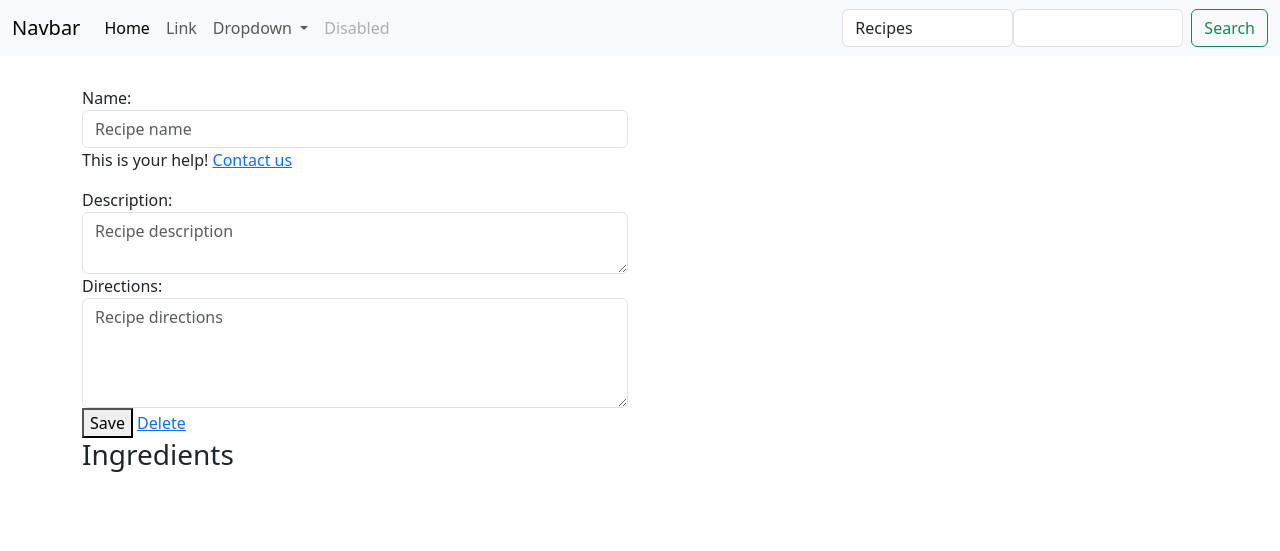
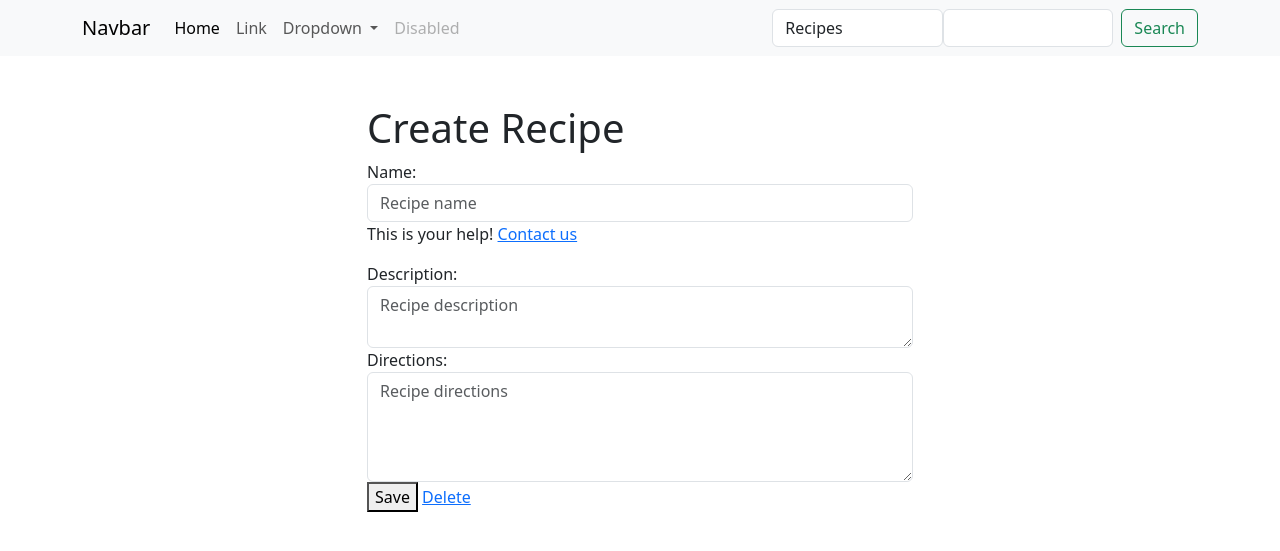
Before and after one commit to AndreMuderhwa/Learn_django_3.2, a Django app: page /pantry/recipes/create/ in a window 1280 px wide. Shown: the top 551 px of the page. Run offline with Django 3.2, Linux system fonts and the light colour scheme; a user stored in the database is signed in; some libraries are stand-ins or nearby versions.

Commit message:
finalzing bootstrap design

```diff
--- a/templates/base.html
+++ b/templates/base.html
@@ -15,16 +15,14 @@
     {% include 'base/navbar.html'%}
 
     <div class='container'>
-        <div class='row'>
-            <div class='col-12 col-md-6'>
+
 
 
                 {% block content %}
 
                 {% endblock content %}
 
-            </div>
-        </div>
+
     </div>
 
 
--- a/templates/base/navbar.html
+++ b/templates/base/navbar.html
@@ -1,5 +1,5 @@
-<nav class="navbar navbar-expand-lg bg-body-tertiary">
-    <div class="container-fluid">
+<nav class="navbar navbar-expand-lg bg-body-tertiary mb-5">
+    <div class="container">
       <a class="navbar-brand" href="#">Navbar</a>
       <button class="navbar-toggler" type="button" data-bs-toggle="collapse" data-bs-target="#navbarSupportedContent" aria-controls="navbarSupportedContent" aria-expanded="false" aria-label="Toggle navigation">
         <span class="navbar-toggler-icon"></span>
--- a/templates/recipes/create-update.html
+++ b/templates/recipes/create-update.html
@@ -16,9 +16,19 @@
 
 
 
-<div style="margin-top: 30px;">
+<div  class="row">
+
+    <div class="{% if object.id%}col-12 col-md-8{% else %} col-md-6 mx-auto {% endif %}">
+
+            {% if not object.id %}
+
+                <h1>Create Recipe</h2>
+            {% endif %}
+
         {% include 'recipes/partials/forms.html' %}
+    </div>
 
+    <div class="{% if object.id%}col-12 col-md-4{% else %} d-none {% endif %}">
             <h3>Ingredients</h3>
 
             {% for ingredient in object.get_ingredient_children %}
@@ -38,6 +48,8 @@
                 hx-target='#ingredient-create' hx-swap='beforeend'>Add ingredient</button>
             {% endif %}
         </div>
+    </div>
+
 <script>
 
 
--- a/templates/recipes/list.html
+++ b/templates/recipes/list.html
@@ -7,7 +7,7 @@
 <h1>My Recipes</h1>
 
 
-<a href='{% url "recipes:create" %}'>Create Recipe</a>
+<a href='{% url "recipes:create" %}'>Add Recipe</a>
 
 <ul>
     {% for x in object_list %}
```
Also changed, not shown: db.sqlite3. Lines whose indentation alone changed are shown as unchanged.
